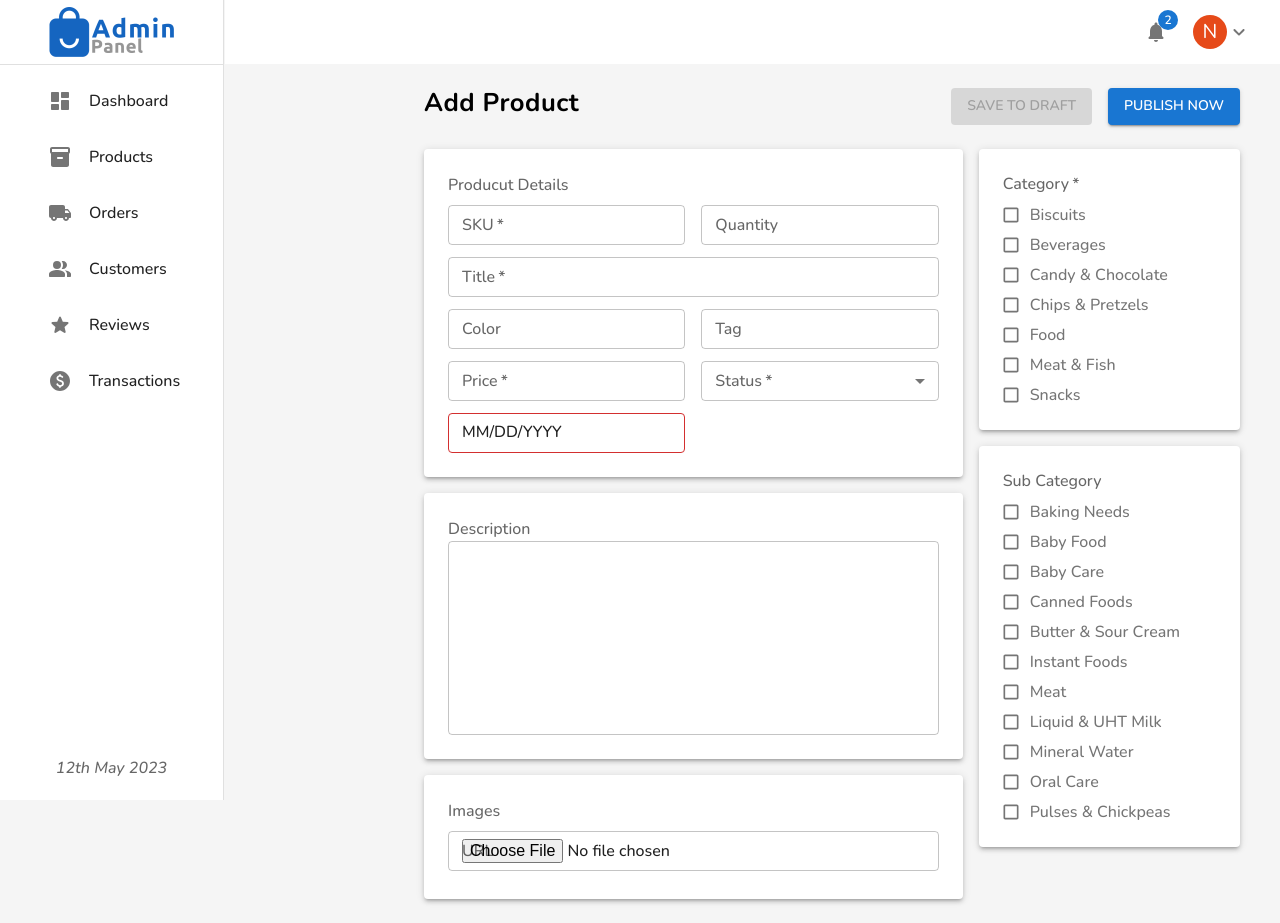
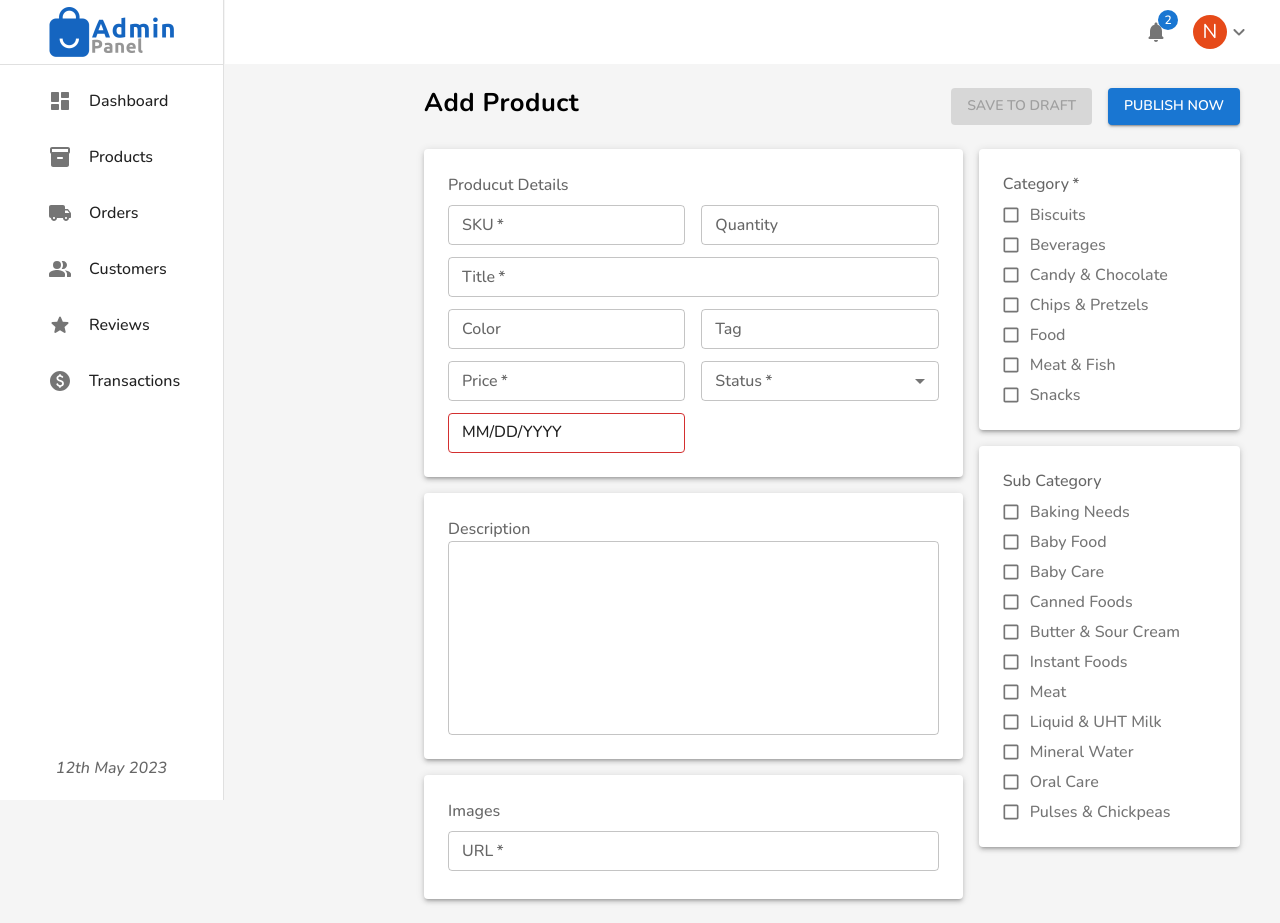
Before and after one commit to alee-anwar/Nakamura-Super-Store, a React (Create React App) app in the folder admin/: page /createproduct in a window 1280 px wide. Built offline with nearby package versions, Linux system fonts and the light colour scheme.

Commit message:
Update CreateProduct.js

```diff
--- a/admin/src/pages/Products/CreateProduct.js
+++ b/admin/src/pages/Products/CreateProduct.js
@@ -24,18 +24,19 @@ const CreateProduct = () => {
   const theme = useTheme();
   const navigate = useNavigate();
 
+  const [category, setCategory] = useState("");
+  const [color, setColor] = useState("");
+  const [date, setDate] = useState("");
+  const [description, setDescription] = useState("");
+  const [image, setTestImage] = useState("");
+  const [price, setPrice] = useState("");
   const [productTitle, setProductTitle] = useState("");
-  const [SKU, setSKU] = useState("");
-  const [description, setDescription] = useState("");
-  const [color, setColor] = useState("");
   const [quantity, setQuantity] = useState("");
-  const [price, setPrice] = useState("");
+  const [size, setSize] = useState("");
+  const [sku, setSKU] = useState("");
   const [status, setStatus] = useState("");
-  const [date, setDate] = useState("");
+  const [subcategory, setSubCategory] = useState("");
   const [tag, setTag] = useState("");
-  const [testImage, setTestImage] = useState("");
-  const [category, setCategory] = useState("");
-  const [subcategory, setSubCategory] = useState("");
 
   const [titleError, setTitleError] = useState(false);
   const [idError, setIDError] = useState(false);
@@ -60,7 +61,7 @@ const CreateProduct = () => {
 
   const body = {
     productTitle,
-    SKU,
+    sku,
     description,
     category,
     price,
@@ -69,10 +70,11 @@ const CreateProduct = () => {
     subcategory,
     color,
     tag,
-    testImage,
+    image,
     quantity,
+    size
   };
-  console.log(testImage)
+  console.log(image)
   const handleSubmit = (e) => {
     e.preventDefault();
     setTitleError(false);
@@ -84,7 +86,7 @@ const CreateProduct = () => {
     if (productTitle === "") {
       setTitleError(true);
     }
-    if (SKU === "") {
+    if (sku === "") {
       setIDError(true);
     }
     if (description === "") {
@@ -287,13 +289,22 @@ const CreateProduct = () => {
             <Grid item md={12}>
               <Paper elevation={3} sx={{ p: 3, height: "auto" }}>
                 <Typography color="textSecondary">Images</Typography>
-                <TextField
+                {/* <TextField
                   type='file'
                   margin="dense"
                   label="URL"
                   fullWidth
                   size="small"
                   onChange={(e) => setTestImage(e.target.files[0])}
+                /> */}
+                <TextField
+                   margin="dense"
+                   label="URL"
+                   fullWidth
+                   size="small"
+                   required
+                  //  error={idError}
+                   onChange={(e) => setTestImage(e.target.value)}
                 />
               </Paper>
             </Grid>
```
